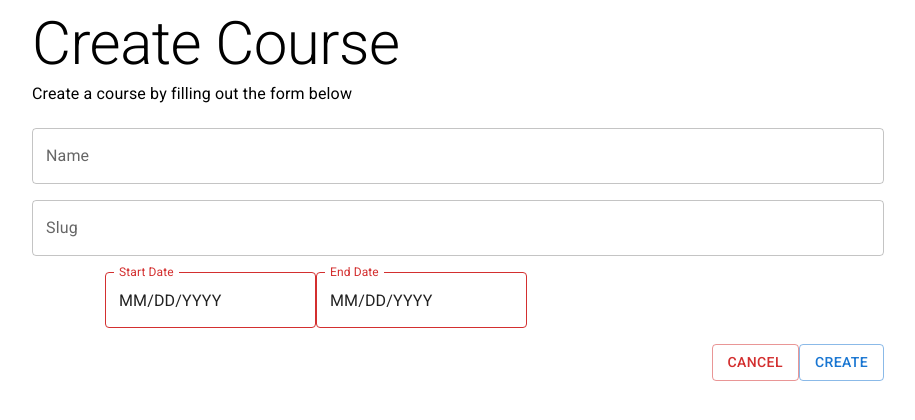
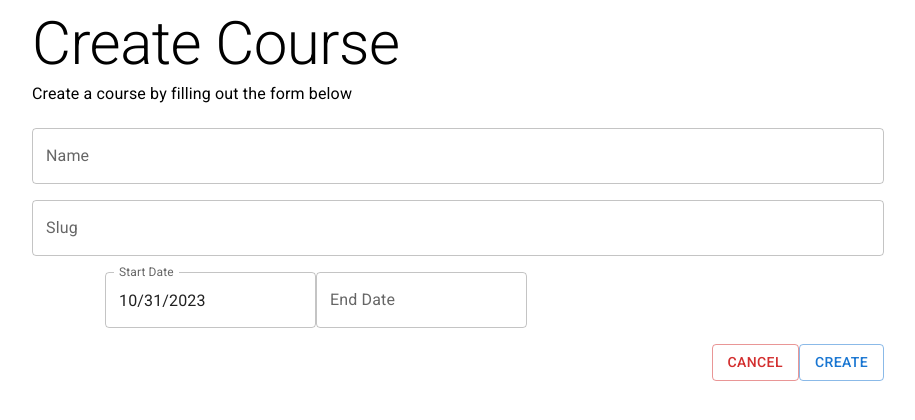
Before and after one commit to ifspcodelab/codeodyssey-frontend, a React (Vite) app: page /create-course in a window 1280 px wide. Shown: the top 420 px of the page, without its empty margins (182-1097 px from the left). Built offline with nearby package versions, Linux system fonts and the light colour scheme.

Commit message:
feat: datepicker error message

```diff
--- a/src/pages/CreateCourse/index.tsx
+++ b/src/pages/CreateCourse/index.tsx
@@ -8,7 +8,10 @@ import { DatePicker } from '@mui/x-date-pickers/DatePicker';
 import { AdapterDayjs } from '@mui/x-date-pickers/AdapterDayjs';
 import { LocalizationProvider } from '@mui/x-date-pickers/LocalizationProvider';
 import axios from "axios";
-
+import { DateValidationError } from '@mui/x-date-pickers/models';
+import * as React from 'react';
+import dayjs, { Dayjs } from 'dayjs';
+import { ErrorSharp } from "@mui/icons-material";
 
 function CreateCourse() {
   const {t} = useTranslation();
@@ -29,13 +32,11 @@ type CourseResponse = {
 
 
 const onSubmit: SubmitHandler<CourseResponse> = (data) => createCourse(data)
+  const { register, handleSubmit, watch, control, formState: { errors }, getValues } = useForm({ resolver: yupResolver(schema)})
 
-
-  const { register, handleSubmit, control, formState: { errors } } = useForm({ resolver: yupResolver(schema)})
 
   const professorId = "8544a9bc-6aa7-4e40-9f7f-88e0eb0e35c1"
   const BASE_URL: string = import.meta.env.VITE_BASE_URL as string;
-
 async function createCourse(data: CourseResponse) {
   try {
       await axios.post<CourseResponse>(
@@ -96,8 +97,15 @@ async function createCourse(data: CourseResponse) {
               <Controller
                 name={"startDate"}
                 control={control}
+                defaultValue={dayjs(new Date())}
+
                 render={({ field: { onChange, value } }) => (
-                <DatePicker label="Start Date" value={value ?? " "} onChange={onChange} disablePast />
+                <DatePicker label="Start Date" disablePast  value={value ?? " "} onChange={onChange}
+                slotProps={{
+                  textField: {
+                    helperText: errors.startDate && <span>{errors.startDate.message}</span>
+                  },
+                }}/>
                 )}
               />
             </LocalizationProvider>
@@ -108,8 +116,14 @@ async function createCourse(data: CourseResponse) {
             <Controller
                 name={"endDate"}
                 control={control}
+                defaultValue={null}
                 render={({ field: { onChange, value } }) => (
-                    <DatePicker label="End Date" data-testid="endDateField" value={value ?? " "} onChange={onChange}
+                    <DatePicker label="End Date" data-testid="endDateField" value={value || null} onChange={onChange} minDate={watch().startDate}
+                     slotProps={{
+                      textField: {
+                        helperText: errors.endDate && <span>{errors.endDate.message}</span>
+                      },
+                    }}
                     />
                 )}
               />
```
